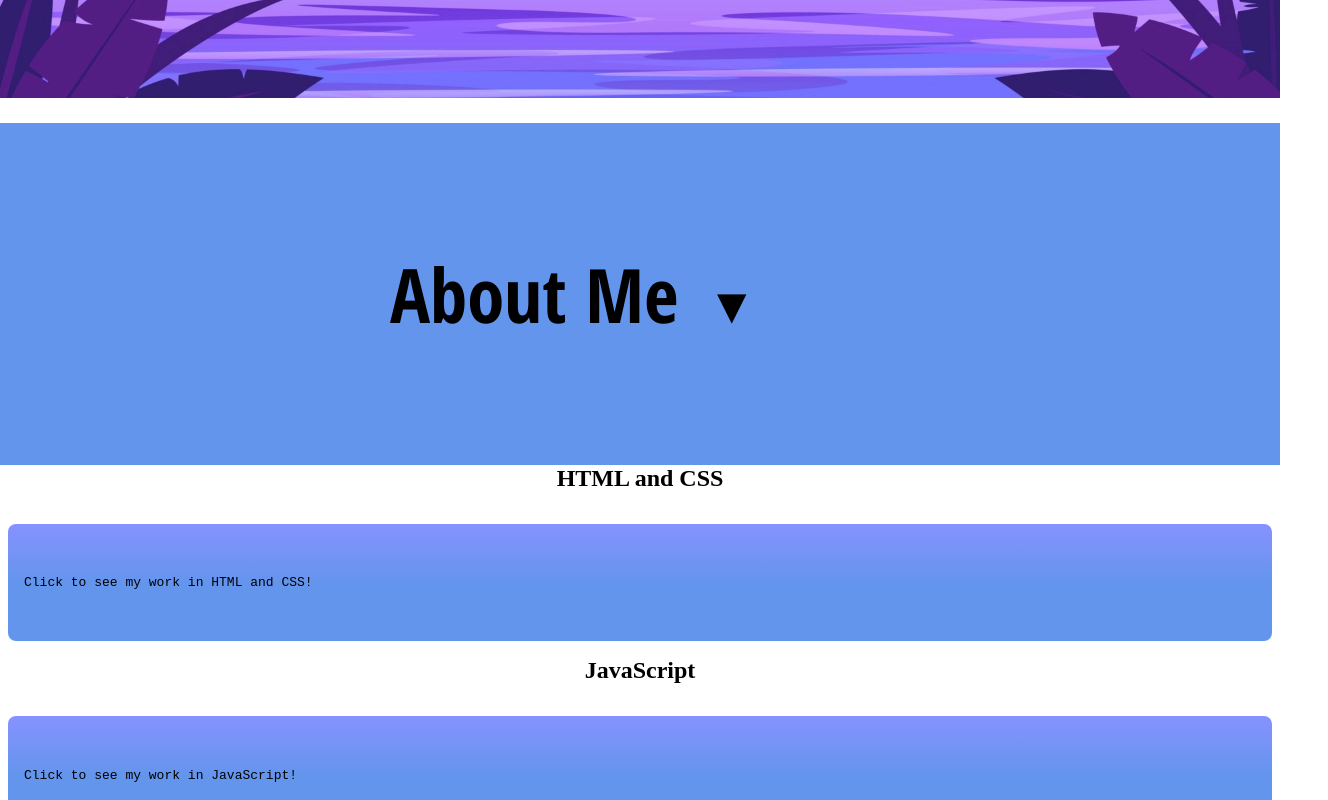
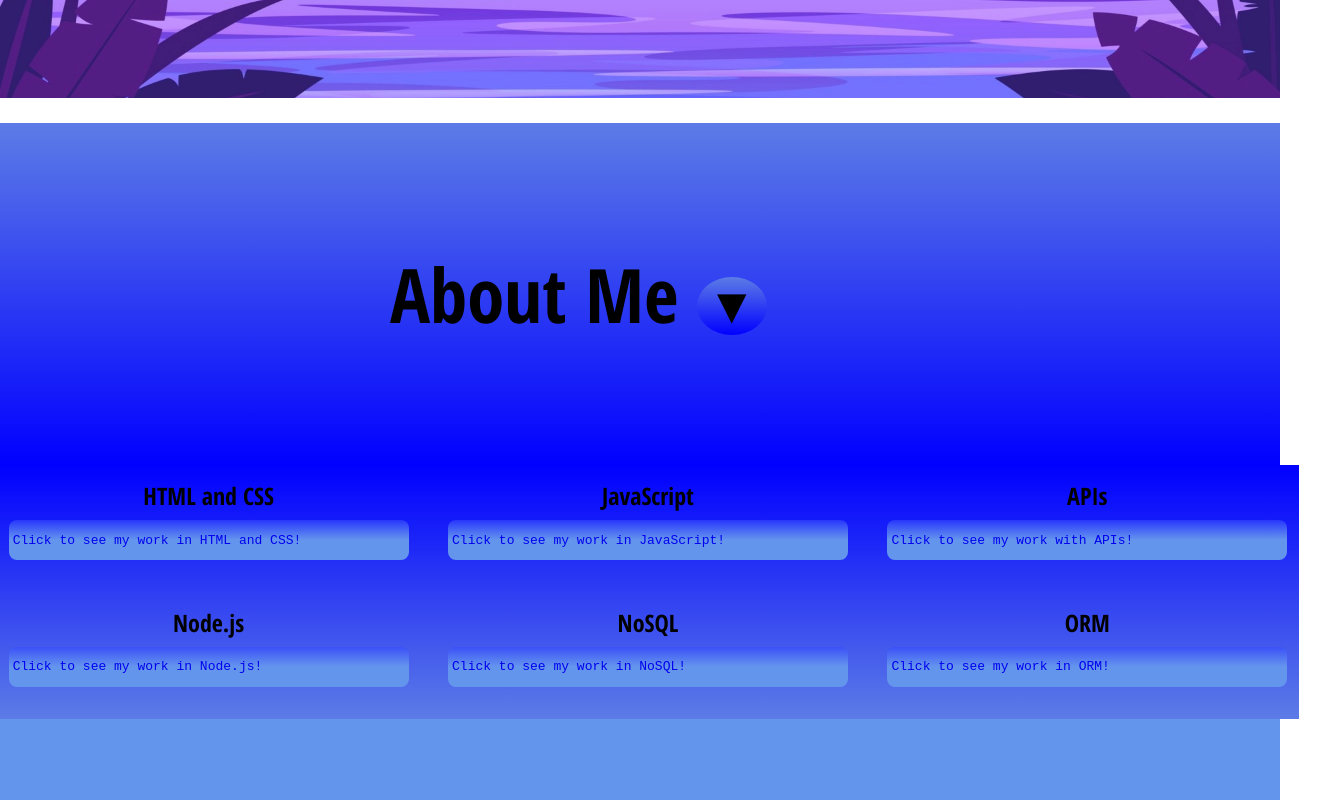
Before and after one commit to DaelenWall/React-Portfolio, a React (Create React App) app: page / in a window 1280 px wide. Shown: the part 820-1620 px from the top of the page, 1328 px wide, since content can reach past the window. Built offline with nearby package versions, Linux system fonts and the light colour scheme.

Commit message:
Work css finished!

```diff
--- a/src/components/Work.js
+++ b/src/components/Work.js
@@ -11,7 +11,9 @@ function Work() {
                         <h2 class="card-header">HTML and CSS</h2>
                         <div class="card-body">
                         </div>
-                    <pre class="code-block"><code>Click to see my work in HTML and CSS!</code></pre>
+                        <pre className="code-block">
+                            <a href="https://github.com/DaelenWall/HTML-CSS-and-Git-Code-Refactor">Click to see my work in HTML and CSS!</a>
+                        </pre>
                     </figure>
                 </div>
                 <div class="card-column">
@@ -19,7 +21,9 @@ function Work() {
                         <h2 id="work" class="card-header">JavaScript</h2>
                         <div class="card-body">
                         </div>
-                    <pre class="code-block"><code>Click to see my work in JavaScript!</code></pre>
+                        <pre class="code-block">
+                        <a href="https://github.com/DaelenWall/SVG-Logo-Maker">Click to see my work in JavaScript!</a>
+                        </pre>
                     </figure>
                 </div>
 
@@ -28,23 +32,29 @@ function Work() {
                         <h2 class="card-header">APIs</h2>
                         <div class="card-body">
                         </div>
-                    <pre class="code-block"><code>Coming Soon!</code></pre>
+                        <pre class="code-block">
+                        <a href="https://daelenwall.github.io/Weather-Dashboard/">Click to see my work with APIs!</a>
+                        </pre>
                     </figure>
                 </div>
                 <div class="card-column">
                     <figure class="card code-card">
-                    <h2 class="card-header">OOP</h2>
+                        <h2 class="card-header">Node.js</h2>
                         <div class="card-body">
                         </div>
-                    <pre class="code-block"><code>Coming Soon!</code></pre>
+                        <pre class="code-block">
+                        <a href="https://github.com/DaelenWall/Professional-README-Generator">Click to see my work in Node.js!</a>
+                        </pre>
                     </figure>
                 </div>
                 <div class="card-column">
                     <figure class="card code-card">
-                    <h2 class="card-header">SQL</h2>
+                        <h2 class="card-header">NoSQL</h2>
                         <div class="card-body">
                         </div>
-                    <pre class="code-block"><code>Coming Soon!</code></pre>
+                        <pre class="code-block">
+                        <a href="https://github.com/DaelenWall/Social-Network-API">Click to see my work in NoSQL!</a>
+                        </pre>
                     </figure>
                 </div>
 
@@ -53,7 +63,9 @@ function Work() {
                         <h2 class="card-header">ORM</h2>
                         <div class="card-body">
                         </div>
-                    <pre class="code-block"><code>Coming Soon!</code></pre>
+                        <pre class="code-block">
+                        <a href="https://github.com/DaelenWall/ORM-E-commerce-Back-End">Click to see my work in ORM!</a>
+                        </pre>
                     </figure>
                 </div>
             </section>
--- a/src/styles/About.css
+++ b/src/styles/About.css
@@ -10,6 +10,8 @@
     padding: 100px 0px;
     background-color: cornflowerblue;
     font-family: 'Open Sans Condensed', sans-serif;
+    background-image: linear-gradient(to top, blue, #5D7CE6)
+
  }
 
  .about-text {
@@ -35,7 +37,7 @@
  .about-text h1 button {
   color: #000000;
   font-size: 50px;
-  background-color: cornflowerblue;
+  background-image: linear-gradient(to top, blue, #5D7CE6);
   border-radius: 50%;
   border: none;
   padding: 0px 10px;
--- a/src/styles/Work.css
+++ b/src/styles/Work.css
@@ -1,9 +1,16 @@
+@import url('https://fonts.googleapis.com/css?family=Open+Sans+Condensed:700');
+*{
+  margin: 0;
+  padding: 0;
+}
+
 .row {
   display: flex;
   flex-wrap: wrap;
-    flex-direction: row;
-    margin-left: -1.5rem;
-    margin-right: -1.5rem;
+  margin-left: -1.5%;
+  margin-right: -1.5%;
+  background-image: linear-gradient(to bottom, blue, #5D7CE6);
+  font-family: 'Open Sans Condensed', sans-serif;
 }
 
 .justify-center {
@@ -11,10 +18,10 @@
 }
 
 .card-column {
-    flex: 1 0 100%;
-    padding: 1.5rem;
+  flex: 0 0 calc(33.33% - 3%);
+  padding: 1.5%;
   transition: flex-basis 500ms linear;
-    margin-bottom: 1.5rem;
+  margin-bottom: 1.5%;
 }
 
 .code-card {
@@ -22,47 +29,53 @@
   flex-direction: column;
   justify-content: flex-start;
   min-height: 100%;
-    padding: 2rem;
+  padding: 2%;
   color: var(--glow);
-
   outline: 2px dashed var(--gin);
   outline-offset: -2px;
   transition: all 0.5s ease-in-out;
+  width: 100%;
 }
 
 .code-card .card-header {
   position: relative;
   margin-top: -20px;
-    margin: -4rem 0 1.5rem 0;
-    padding: 0.5rem 1rem;
-    background-color: var(--outer-space);
-    color: var(--glow);
-    border: 2px solid var(--gin);
-    border-radius: 8px;
-    transition: all 0.5s ease-in-out;
+  margin: -4% 0 1.5% 0;
+  padding: 0.5% 1%;
+  border: 2px transparent;
+  border-radius: 8%;
   text-align: center;
+  cursor: default;
 }
 
-  .code-card:hover,
-  .code-card:hover .card-header {
+.code-card .code-block:hover {
   box-shadow: inset 0px 0px 8px var(--glow), 0 0 15px var(--glow);
+  box-shadow: inset 0px 0px 8px #3549ff99, 0 0 15px #6495ed;
+  transition: all 0.5s ease-in-out;
+  transform:scale(1.025);
+  transition: 0.2s;
+  cursor: pointer;
 }
 
 .code-card .code-block {
   flex-grow: 1;
+  text-align: center;
+  text-decoration: none;
+}
+
+.code-card .code-block a {
+
+  text-decoration: none;
 }
 
 .code-card pre {
   white-space: pre-wrap;
   overflow: auto;
   tab-size: 4;
-    padding: 1.2rem 1rem;
+  padding: 1.2% 1%;
   color: var(--gin);
   border-radius: 8px;
-    background-image: linear-gradient(
-      #3549ff99 0%,
-      #6495ed 50%
-    );
+  background-image: linear-gradient(#3549ff99 0%, #6495ed 50%);
   display: flex;
   align-items: center;
 }
@@ -72,11 +85,6 @@
   transition: all 0.5s ease-in-out;
 }
 
-  .code-card:hover,
-  .code-card:hover .card-header {
-    box-shadow: inset 0px 0px 8px #3549ff99, 0 0 15px #6495ed;
-  }
-
 .code-card pre:active {
   user-select: all;
 }
```
Also changed, not shown: 1 other file (tests, documents, lock files or other folders). Lines whose indentation alone changed are shown as unchanged.
